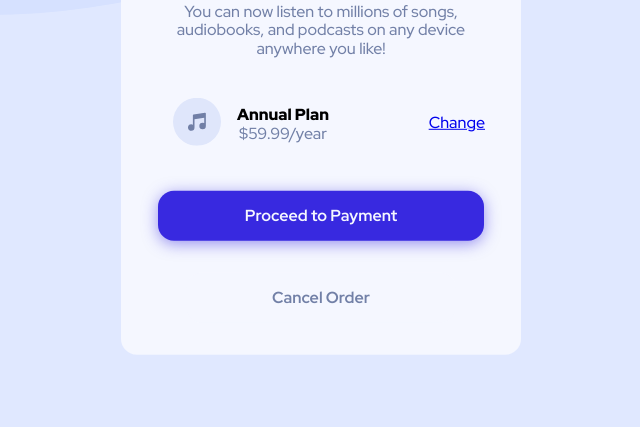
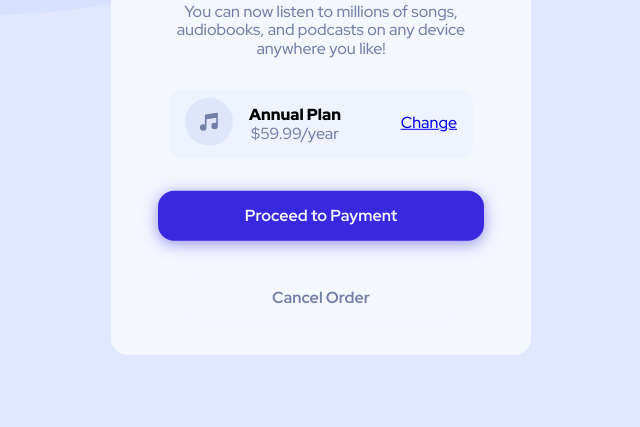
Before and after one commit to nexckycort/order-summary-component-challenge, a plain HTML site: page index.html in a window 1280 px wide. Shown: the part 373-800 px from the top of the page, without its empty margins (319-959 px from the left). Drawn offline with Linux system fonts and the light colour scheme.

Commit message:
feat: add boder card price

```diff
--- a/css/style.css
+++ b/css/style.css
@@ -28,7 +28,7 @@ body {
   top: 50%;
   left: 50%;
   transform: translate(-50%, -50%);
-  width: 400px;
+  width: 420px;
   text-align: center;
   background-color: var(--very-pale-blue);
   border-radius: 1rem;
@@ -36,7 +36,7 @@ body {
 }
 
 .card-body {
-  max-width: 90%;
+  max-width: 80%;
   margin-left: auto;
   margin-right: auto;
 }
@@ -44,6 +44,9 @@ body {
 .card-plan {
   display: flow-root;
   margin: 2rem 1rem;
+  background-color: red;
+  background-color: hsla(225, 100%, 94%, 0.322);
+  border-radius: 0.8rem;
 }
 
 .card-plan-icon {
@@ -64,6 +67,7 @@ body {
 
 .card-plan a {
   margin-top: 1.5rem;
+  margin-right: 1rem;
 }
 
 .card-text-bold {
```
